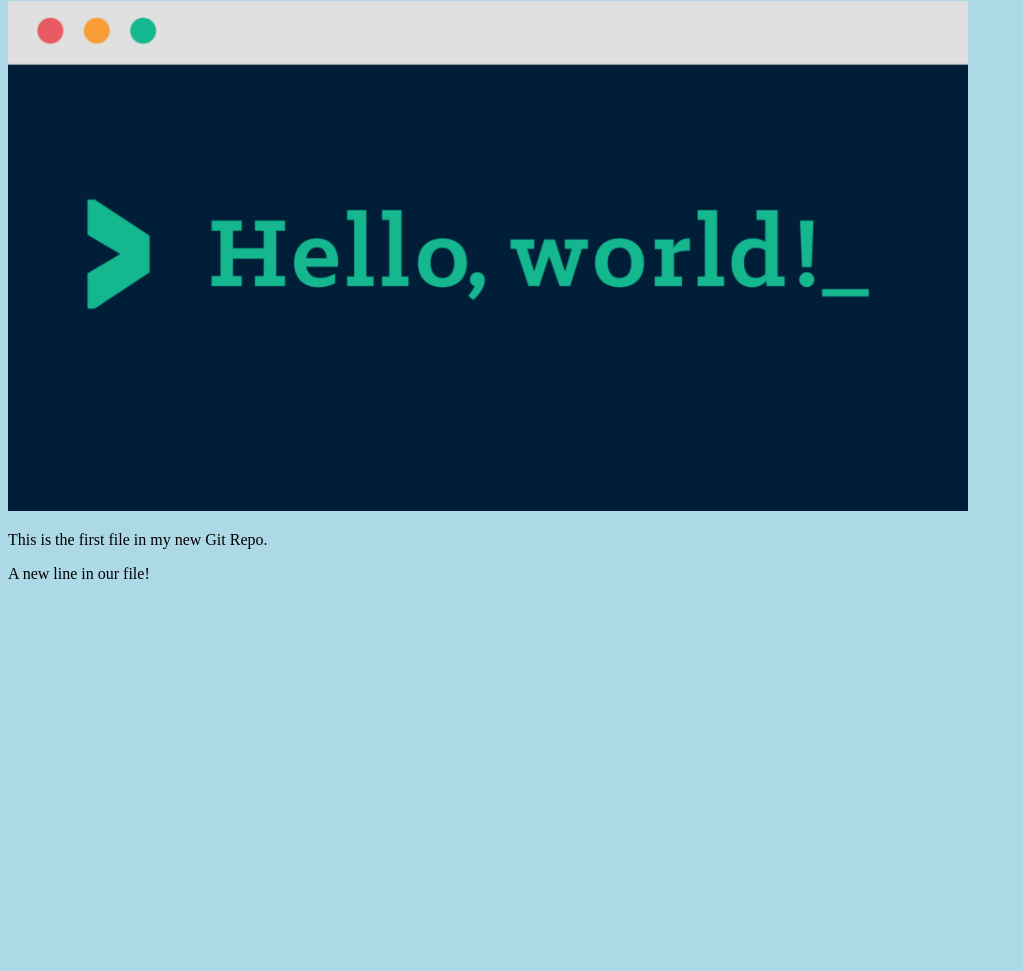
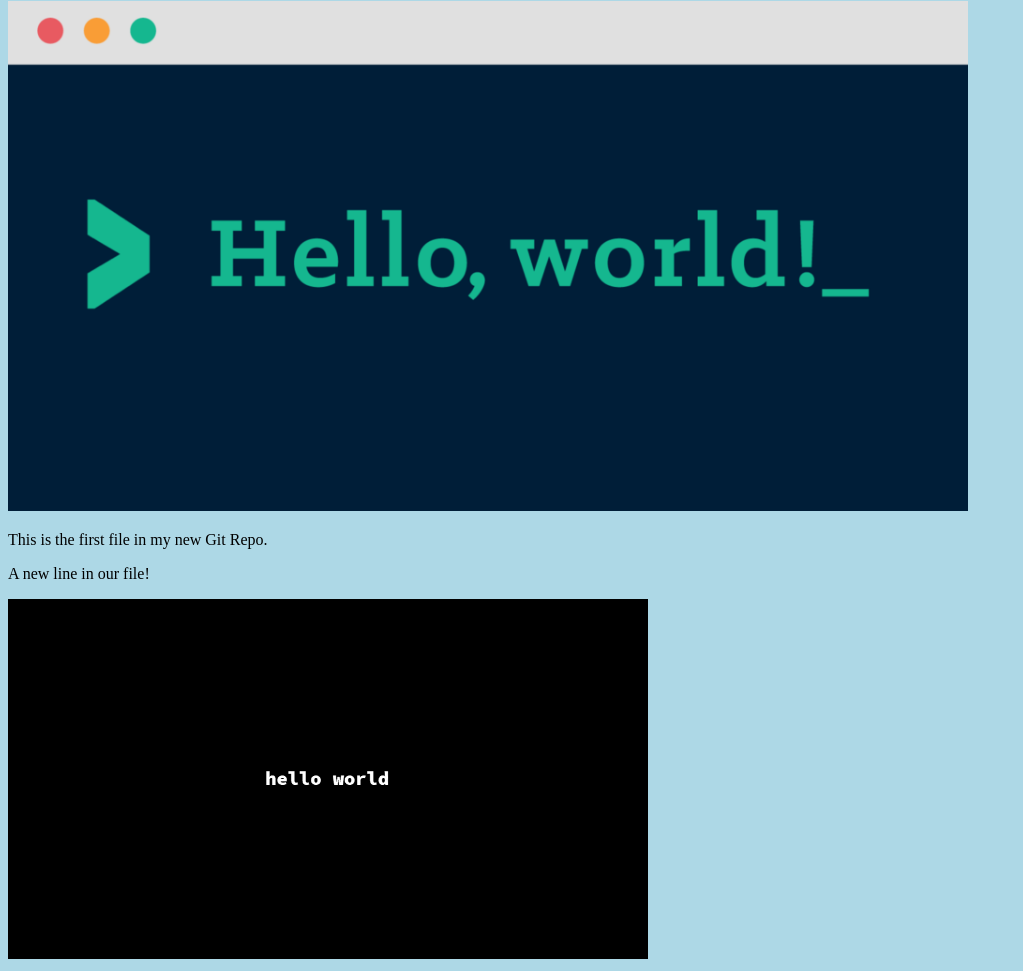
Before and after one commit to iamhasni7/hello-world, a plain HTML site: page index.html in a window 1280 px wide. Shown: the part 79-1050 px from the top of the page, without its empty margins (0-1023 px from the left). Before the commit the page ends 800 px from the top, so only its background shows below. Drawn offline with Linux system fonts and the light colour scheme.

Commit message:
added new image

```diff
--- a/index.html
+++ b/index.html
@@ -7,10 +7,10 @@
 <body>
 
 <h1>Hello world!</h1>
-<div><img src="img_hello_world.png" alt="Hello World from Space"
-style="width:100%;max-width:960px"></div>
+<div><img src="img_hello_world.png" alt="Hello World from Space" style="width:100%;max-width:960px"></div>
 <p>This is the first file in my new Git Repo.</p>
 <p>A new line in our file!</p>
+<div><img src="img_hello_git.png" alt="Hello Git" style="width:100%;max-width:640px"></div>
 
 </body>
 </html>
```
Also changed, not shown: img_hello_git.png (added).
